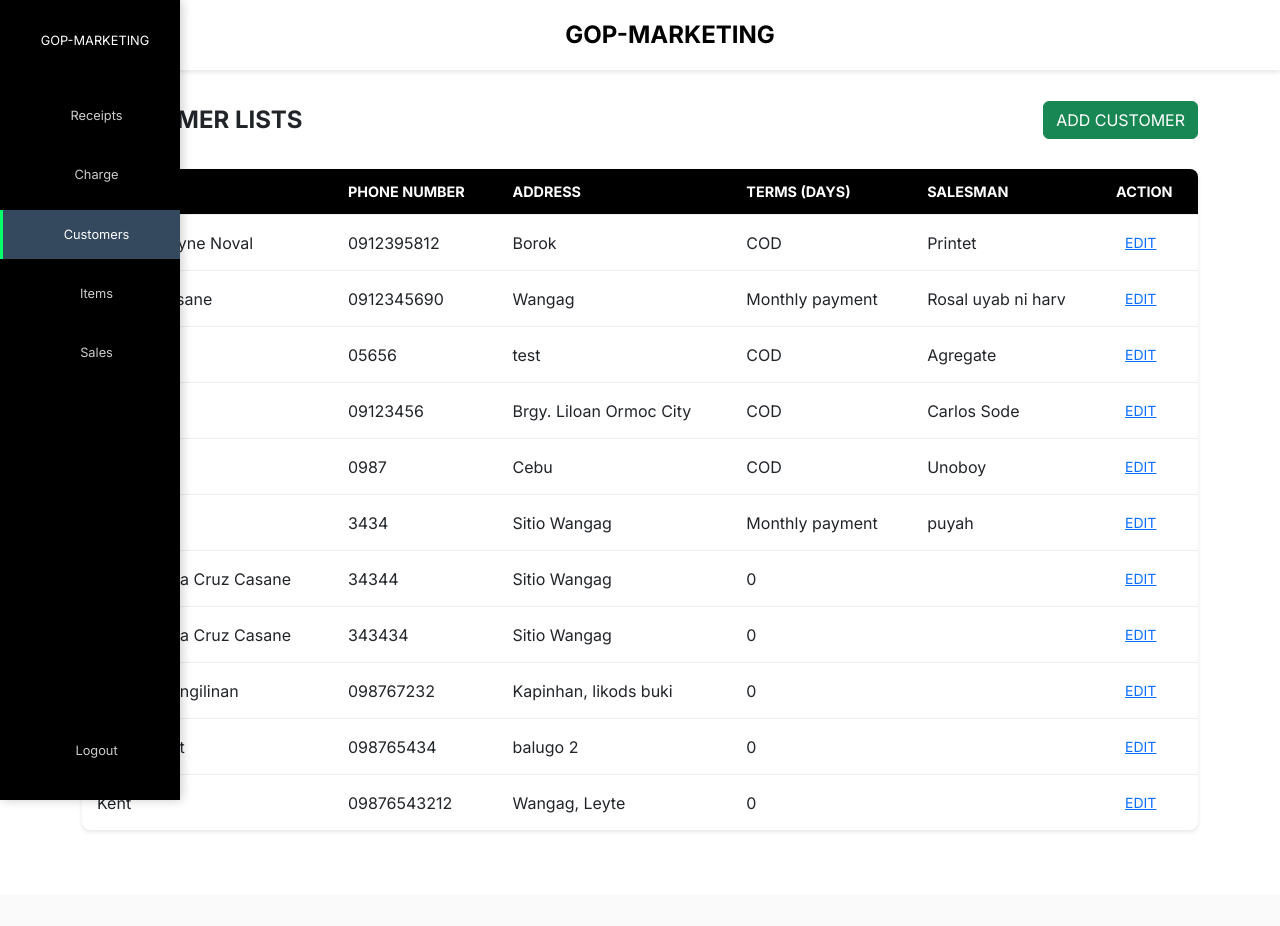
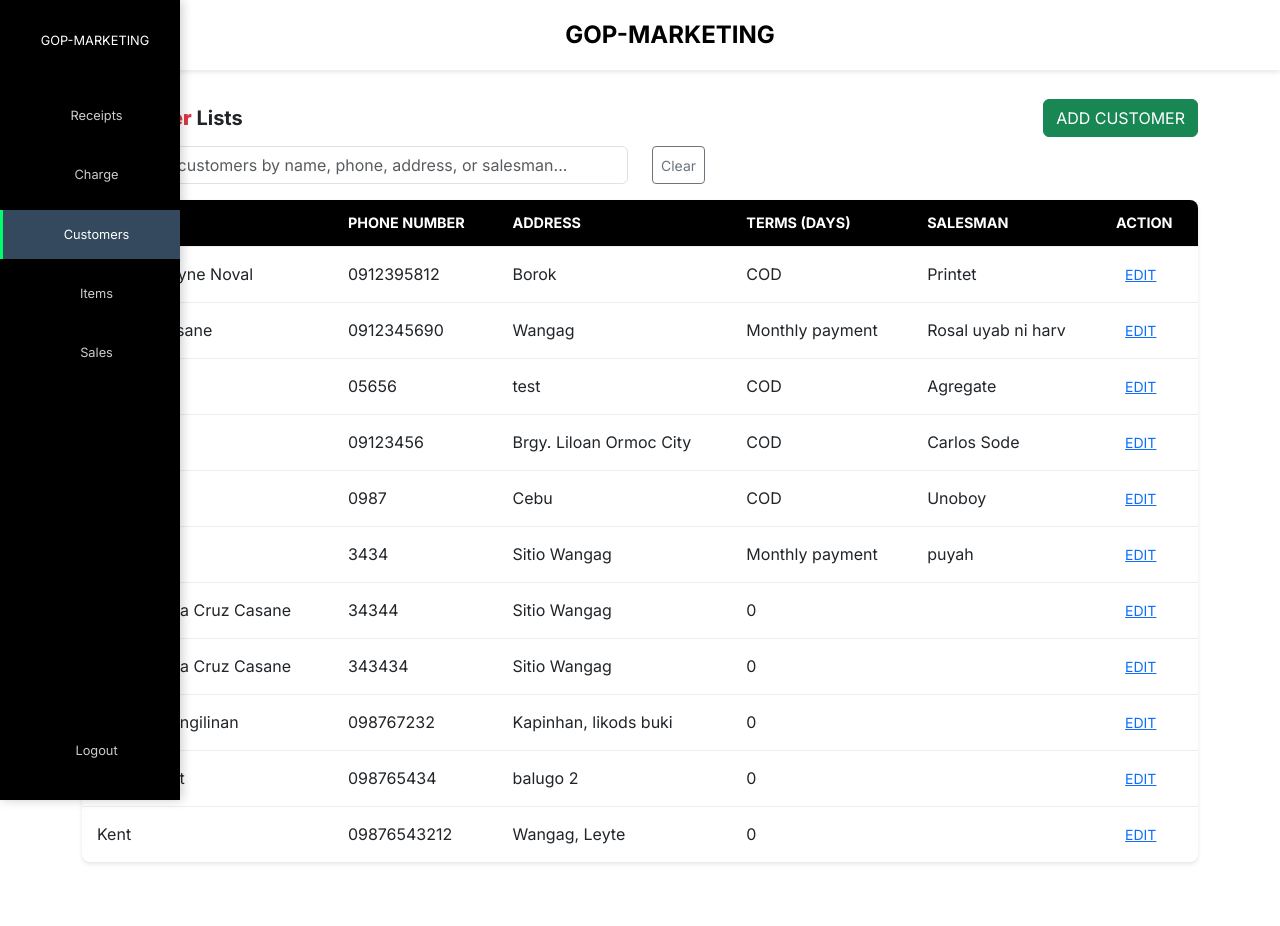
Before and after one commit to SiHarv/GOP-POS-System, a PHP site: page /views/customers/customers.php in a window 1280 px wide. Before the commit the page ends 831 px from the top, so only its background shows below. Run offline with PHP 8.4, Linux system fonts and the light colour scheme; data comes from the database, SQL or seed files in the repository; some libraries are stand-ins or nearby versions.

Commit message:
Feature: Add search filter and fixed ui

```diff
--- a/js/customers.js
+++ b/js/customers.js
@@ -1,85 +1,138 @@
-$(document).ready(function() {
-    const addCustomerModal = new bootstrap.Modal(document.getElementById('addCustomerModal'));
-    const editCustomerModal = new bootstrap.Modal(document.getElementById('editCustomerModal'));
+$(document).ready(function () {
+  const addCustomerModal = new bootstrap.Modal(
+    document.getElementById("addCustomerModal")
+  );
+  const editCustomerModal = new bootstrap.Modal(
+    document.getElementById("editCustomerModal")
+  );
 
   // Add click handler for "Add Customer" button
-    $('#addCustomerBtn').on('click', function() {
+  $("#addCustomerBtn").on("click", function () {
     addCustomerModal.show();
   });
 
   // Add click handler for edit buttons
-    $('.edit-btn').on('click', function() {
-        const id = $(this).data('id');
-        const name = $(this).data('name');
-        const phone = $(this).data('phone');
-        const address = $(this).data('address');
-        const terms = $(this).data('terms');
-        const salesman = $(this).data('salesman');
+  $(".edit-btn").on("click", function () {
+    const id = $(this).data("id");
+    const name = $(this).data("name");
+    const phone = $(this).data("phone");
+    const address = $(this).data("address");
+    const terms = $(this).data("terms");
+    const salesman = $(this).data("salesman");
 
     // Populate form fields
-        $('#edit_customer_id').val(id);
-        $('#edit_name').val(name);
-        $('#edit_phone_number').val(phone);
-        $('#edit_address').val(address);
-        $('#edit_terms').val(terms);
-        $('#edit_salesman').val(salesman);
+    $("#edit_customer_id").val(id);
+    $("#edit_name").val(name);
+    $("#edit_phone_number").val(phone);
+    $("#edit_address").val(address);
+    $("#edit_terms").val(terms);
+    $("#edit_salesman").val(salesman);
 
     // Show modal
     editCustomerModal.show();
   });
 
   // Handle edit form submission
-    $('#editCustomerForm').submit(function(e) {
+  $("#editCustomerForm").submit(function (e) {
     e.preventDefault();
 
     const formData = new FormData(this);
-        formData.append('action', 'edit_customer');
+    formData.append("action", "edit_customer");
 
     $.ajax({
-            url: '../../controller/backend_customers.php',
-            method: 'POST',
+      url: "../../controller/backend_customers.php",
+      method: "POST",
       data: Object.fromEntries(formData),
-            dataType: 'json',
-            success: function(response) {
-                if (response.status === 'success') {
+      dataType: "json",
+      success: function (response) {
+        if (response.status === "success") {
           editCustomerModal.hide();
           window.location.reload();
         } else {
-                    alert('Error updating customer: ' + (response.message || 'Unknown error'));
+          alert(
+            "Error updating customer: " + (response.message || "Unknown error")
+          );
         }
       },
-            error: function(xhr, status, error) {
-                console.error('AJAX Error:', {xhr, status, error});
-                alert('Failed to update customer. Check console for details.');
-            }
+      error: function (xhr, status, error) {
+        console.error("AJAX Error:", { xhr, status, error });
+        alert("Failed to update customer. Check console for details.");
+      },
     });
   });
 
   // Handle add customer form submission
-    $('#addCustomerForm').submit(function(e) {
+  $("#addCustomerForm").submit(function (e) {
     e.preventDefault();
 
     const formData = new FormData(this);
 
     $.ajax({
-            url: '../../controller/backend_customers.php',
-            method: 'POST',
+      url: "../../controller/backend_customers.php",
+      method: "POST",
       data: Object.fromEntries(formData),
-            dataType: 'json',
-            success: function(response) {
-                if (response.status === 'success') {
+      dataType: "json",
+      success: function (response) {
+        if (response.status === "success") {
           // Reset form and close modal
-                    $('#addCustomerForm')[0].reset();
+          $("#addCustomerForm")[0].reset();
           addCustomerModal.hide();
           window.location.reload();
         } else {
-                    alert('Error adding customer: ' + (response.message || 'Unknown error'));
+          alert(
+            "Error adding customer: " + (response.message || "Unknown error")
+          );
         }
       },
-            error: function(xhr, status, error) {
-                console.error('AJAX Error:', {xhr, status, error});
-                alert('Failed to add customer. Check console for details.');
+      error: function (xhr, status, error) {
+        console.error("AJAX Error:", { xhr, status, error });
+        alert("Failed to add customer. Check console for details.");
+      },
+    });
+  });
+
+  // Search filter functionality
+  $("#customer-search").on("keyup", function () {
+    const searchTerm = $(this).val().toLowerCase();
+    filterCustomers(searchTerm);
+  });
+
+  $("#clear-search").on("click", function () {
+    $("#customer-search").val("");
+    filterCustomers("");
+  });
+
+  function filterCustomers(searchTerm) {
+    $(".customers-table tbody tr").each(function () {
+      const row = $(this);
+      const name = row.find("td:nth-child(1)").text().toLowerCase();
+      const phone = row.find("td:nth-child(2)").text().toLowerCase();
+      const address = row.find("td:nth-child(3)").text().toLowerCase();
+      const salesman = row.find("td:nth-child(5)").text().toLowerCase();
+
+      const matches =
+        name.includes(searchTerm) ||
+        phone.includes(searchTerm) ||
+        address.includes(searchTerm) ||
+        salesman.includes(searchTerm);
+
+      if (matches || searchTerm === "") {
+        row.show();
+      } else {
+        row.hide();
       }
     });
+
+    // Show/hide "no results" message
+    const visibleRows = $(".customers-table tbody tr:visible").length;
+    if (visibleRows === 0 && searchTerm !== "") {
+      if ($("#no-results-row").length === 0) {
+        $(".customers-table tbody").append(
+          '<tr id="no-results-row"><td colspan="6" class="text-center text-muted">No customers found matching your search.</td></tr>'
+        );
+      }
+    } else {
+      $("#no-results-row").remove();
+    }
+  }
 });
-});
--- a/styles/charge.css
+++ b/styles/charge.css
@@ -4,7 +4,7 @@
   box-sizing: border-box;
 }
 .main-content {
-  padding-top: 3rem;
+  padding-top: 1rem;
 }
 
 .card {
--- a/styles/customers.css
+++ b/styles/customers.css
@@ -61,18 +61,16 @@ body {
     align-items: center;
     justify-content: center;
     gap: 15px;
-    margin-bottom: 24px;
+    margin-bottom: 6px;
     padding: 10px;
     border-radius: 8px;
     position: relative;
 }
 
-.customers h2 {
+.customers h5 {
     margin: 0;
-    font-size: 24px;
     flex-grow: 1;
     text-align: start;
-    font-weight: bold;
 }
 
 .add-btn {
--- a/views/customers/customers.php
+++ b/views/customers/customers.php
@@ -13,19 +13,22 @@ try {
 
 <!DOCTYPE html>
 <html lang="en">
+
 <head>
     <meta charset="UTF-8">
     <meta name="viewport" content="width=device-width, initial-scale=1.0">
     <title>Customers Management</title>
+    <link rel="icon" type="image/x-icon" href="../../icon/temporary-icon.png">
     <link rel="stylesheet" href="../../styles/sidebar.css">
     <link rel="stylesheet" href="../../styles/customers.css">
     <link rel="stylesheet" href="../../styles/header.css">
-    <link href="https://cdn.jsdelivr.net/npm/bootstrap@5.3.0/dist/css/bootstrap.min.css" rel="stylesheet">
+    <link rel="stylesheet" href="../../bootstrap-5.3.6/css/bootstrap.min.css">
     <script src="https://code.iconify.design/3/3.1.0/iconify.min.js"></script>
-    <script src="https://cdn.jsdelivr.net/npm/bootstrap@5.3.0/dist/js/bootstrap.bundle.min.js"></script>
+    <script src="../../bootstrap-5.3.6/js/bootstrap.bundle.min.js"></script>
     <script src="../../js/libraries/jquery-3.7.1.min.js"></script>
     <script src="../../js/customers.js"></script>
 </head>
+
 <body>
     <?php require_once '../renderParts/header.php'; ?>
     <?php require_once '../renderParts/sidebar.php'; ?>
@@ -37,8 +40,30 @@ try {
                         <span class="iconify" data-icon="solar:add-circle-outline" data-width="24" style="margin-bottom: 2.5px;"></span>
                         ADD CUSTOMER
                     </button>
-                    <h2>CUSTOMER LISTS</h2>
+                    <h5 class="text-start fw-bold"><span class="fw-bolder text-danger">Customer</span> Lists</h5>
                 </div>
+
+                <!-- Search Filter Section -->
+                <div class="search-filter mb-3">
+                    <div class="row">
+                        <div class="col-md-6">
+                            <div class="input-group">
+                                <span class="input-group-text">
+                                    <span class="iconify" data-icon="solar:magnifer-linear" data-width="16"></span>
+                                </span>
+                                <input type="text" class="form-control" id="customer-search" placeholder="Search customers by name, phone, address, or salesman...">
+                            </div>
+                        </div>
+                        <div class="col-md-6 d-flex">
+                            <button class="btn btn-outline-secondary btn-sm" id="clear-search">
+                                <span class="iconify" data-icon="solar:close-circle-linear" data-width="16"></span>
+                                Clear
+                            </button>
+                        </div>
+                    </div>
+                </div>
+                <!-- End Search Filter Section -->
+
                 <div class="table-wrapper">
                     <table class="customers-table">
                         <thead>
@@ -84,4 +109,5 @@ try {
     <?php require_once 'customersEditModal.php'; ?>
     <script src="../../js/sidebar.js"></script>
 </body>
+
 </html>
--- a/views/items/items.php
+++ b/views/items/items.php
@@ -20,6 +20,7 @@ try {
     <meta charset="UTF-8">
     <meta name="viewport" content="width=device-width, initial-scale=1.0">
     <title>Items Management</title>
+    <link rel="icon" type="image/x-icon" href="../../icon/temporary-icon.png">
     <link rel="stylesheet" href="../../styles/sidebar.css">
     <link rel="stylesheet" href="../../styles/items.css">
     <link rel="stylesheet" href="../../styles/header.css">
@@ -43,7 +44,7 @@ try {
                             <button id="addItemBtn" class="add-btn btn btn-success">
                                 ADD ITEM <span class="iconify" data-icon="solar:add-circle-outline" data-width="24" data-height="24"></span>
                             </button>
-                            <h2 style="font-weight: bold;">PRODUCT INVENTORY</h2>
+                            <h5 class="fw-bold"><span class="text-danger fw-bolder">Product</span> Inventory</h5>
                         </div>
 
                         <!-- Search Filter -->
--- a/views/sales/sales.php
+++ b/views/sales/sales.php
@@ -11,6 +11,7 @@ $currentMonth = date('n');
     <meta charset="UTF-8">
     <meta name="viewport" content="width=device-width, initial-scale=1.0">
     <title>Sales Analytics</title>
+    <link rel="icon" type="image/x-icon" href="../../icon/temporary-icon.png">
     <link rel="stylesheet" href="../../styles/sidebar.css">
     <link rel="stylesheet" href="../../styles/header.css">
     <link rel="stylesheet" href="../../styles/sales.css">
```
Also changed, not shown: js/charge.js (+40 -0 lines), styles/items.css (+7 -14 lines), styles/receipts.css (+5 -9 lines), views/charge/charge.php (+26 -1 lines), views/receipts/receipts.php (+4 -3 lines), icon/temporary-icon.png (added). Lines whose indentation alone changed are shown as unchanged.
